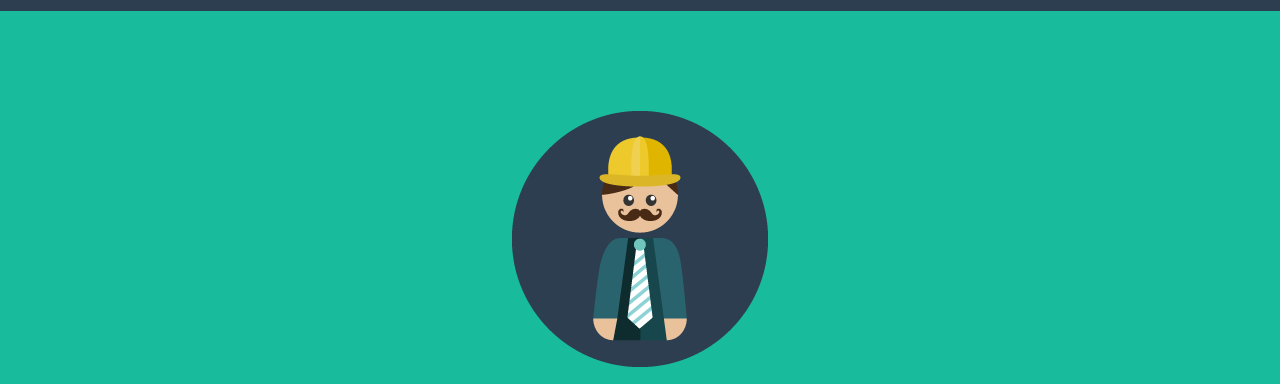
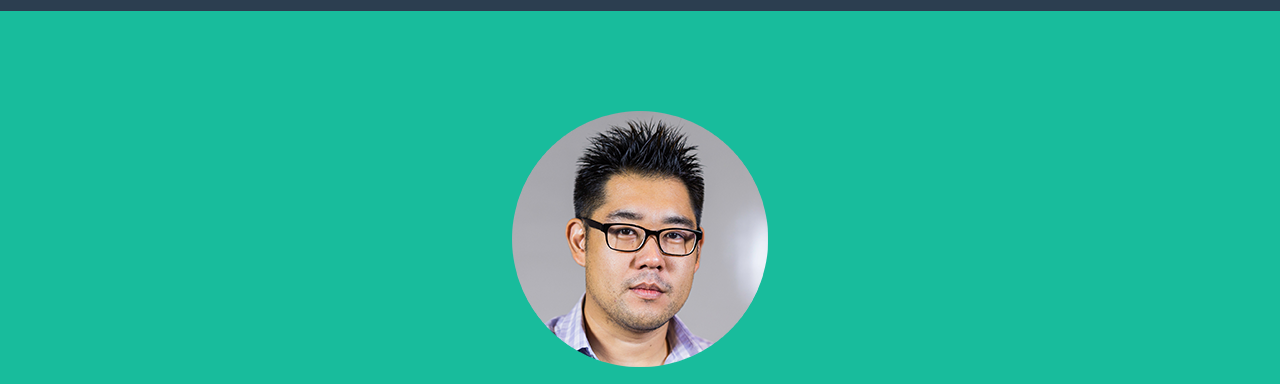
Before and after one commit to KnowledgeMC/knowledgemc.github.io, a website: page index.html in a window 1280 px wide. Shown: the part 89-473 px from the top of the page. Drawn offline with nearby package versions, Linux system fonts and the light colour scheme.

Commit message:
Add profile pic

```diff
--- a/index.html
+++ b/index.html
@@ -71,7 +71,7 @@
         <div class="container">
             <div class="row">
                 <div class="col-lg-12">
-                    <img class="img-responsive" src="img/profile.png" alt="">
+                    <img class="img-responsive" src="img/profileCircle.png" alt="">
                     <div class="intro-text">
                         <span class="name">Roy Hwang</span>
                         <hr class="star-light">
```
Also changed, not shown: img/profileCircle.png (added).
